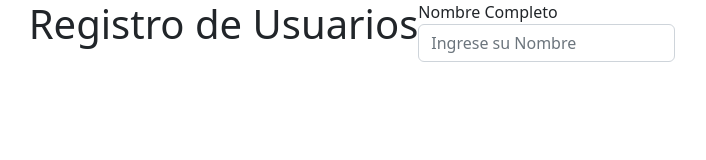
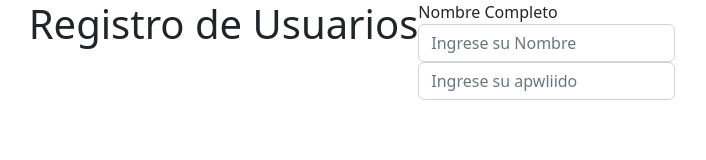
Before and after one commit to adogonzalez/Repositorio_form, a plain HTML site: page index.html in a window 1280 px wide. Shown: the whole page, without its empty margins (288-994 px from the left). Drawn offline with nearby package versions, Linux system fonts and the light colour scheme.

Commit message:
prueba de commit cinco cincopm

```diff
--- a/index.html
+++ b/index.html
@@ -17,7 +17,7 @@
       <form action="">
         <label for="">Nombre Completo</label>
         <input type="text" class="form-control" placeholder="Ingrese su Nombre">
-
+        <input type="text" class="form-control" placeholder="Ingrese su apwliido">
       </form>
 
      </div>
```
